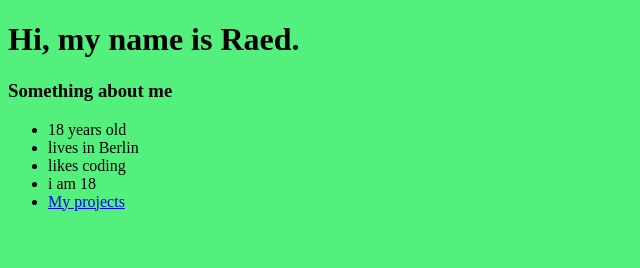
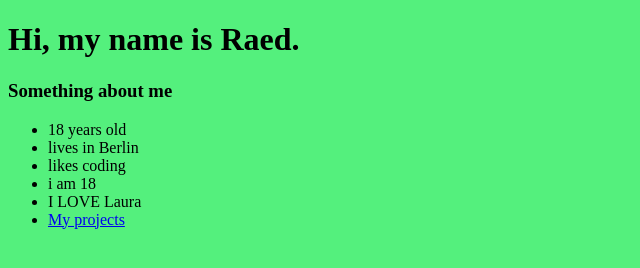
Before and after one commit to Raed1978/Raed1978.github.io, a plain HTML site: page index.html in a window 1280 px wide. Shown: the whole page, without its empty margins (0-640 px from the left). Drawn offline with Linux system fonts and the light colour scheme.

Commit message:
I love laura

```diff
--- a/index.html
+++ b/index.html
@@ -17,6 +17,7 @@
             <li>lives in Berlin</li>
             <li>likes coding</li>
             <li>i am 18 </li>
+            <li>I LOVE Laura </li>
             <li><a href="projects.html">My projects</a></li>
         </ul>
     </div>
```
